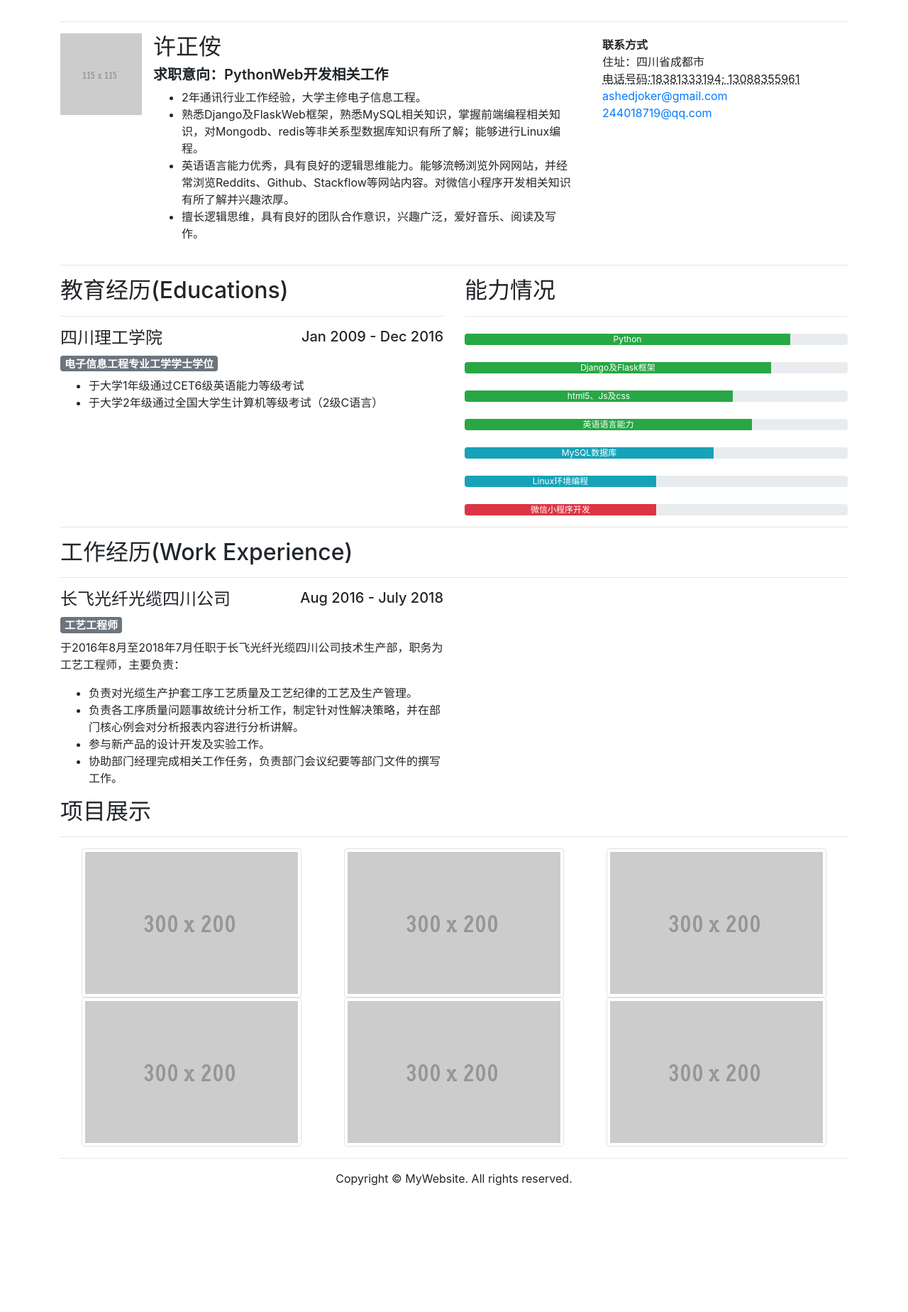
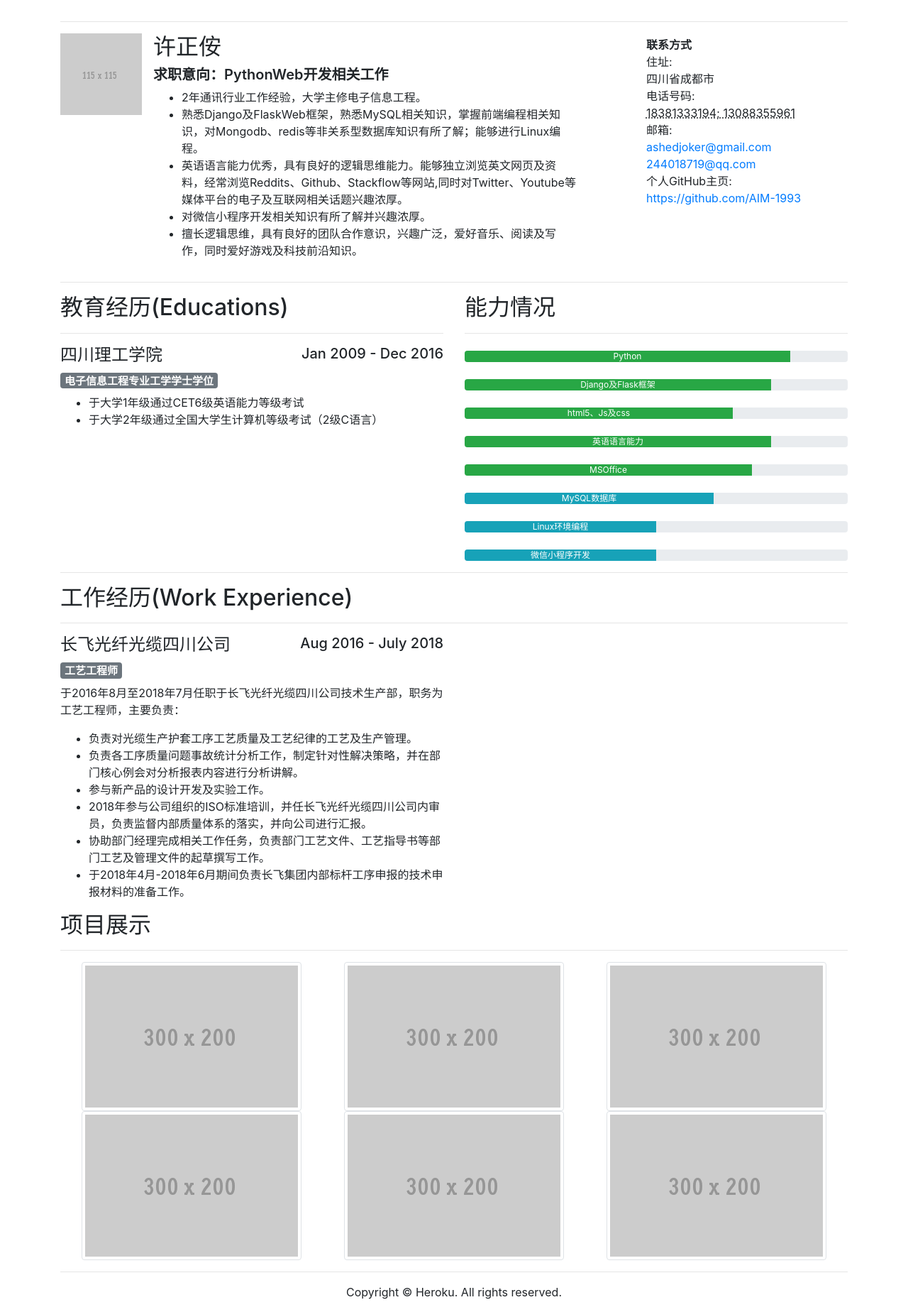
Before and after one commit to AIM-1993/Resume, a Flask app: page / in a window 1280 px wide. Shown: the part 59-1907 px from the top of the page at 71% size. Before the commit the page ends 1729 px from the top, so only its background shows below. Run offline with Flask 2, Linux system fonts and the light colour scheme; some libraries are stand-ins or nearby versions.

Commit message:
内容修改

```diff
--- a/app.py
+++ b/app.py
@@ -19,6 +19,9 @@ def download(filename):
     return send_from_directory(directory, filename, as_attachment=True)
 
 
+@app.route("/items/")
+def items():
+    return render_template("items.html")
 
 if __name__ == "__main__":
     from werkzaug.contrib.fixers import ProxyFix
--- a/templates/resume.html
+++ b/templates/resume.html
@@ -44,8 +44,9 @@
 			   <ul>
               	<li>2年通讯行业工作经验，大学主修电子信息工程。</li>
 				<li>熟悉Django及FlaskWeb框架，熟悉MySQL相关知识，掌握前端编程相关知识，对Mongodb、redis等非关系型数据库知识有所了解；能够进行Linux编程。 </li>
-				<li>英语语言能力优秀，具有良好的逻辑思维能力。能够流畅浏览外网网站，并经常浏览Reddits、Github、Stackflow等网站内容。对微信小程序开发相关知识有所了解并兴趣浓厚。</li>
-				<li>擅长逻辑思维，具有良好的团队合作意识，兴趣广泛，爱好音乐、阅读及写作。</li>
+				<li>英语语言能力优秀，具有良好的逻辑思维能力。能够独立浏览英文网页及资料，经常浏览Reddits、Github、Stackflow等网站,同时对Twitter、Youtube等媒体平台的电子及互联网相关话题兴趣浓厚。</li>
+        <li>对微信小程序开发相关知识有所了解并兴趣浓厚。</li>
+				<li>擅长逻辑思维，具有良好的团队合作意识，兴趣广泛，爱好音乐、阅读及写作，同时爱好游戏及科技前沿知识。</li>
                </ul>
 			</div>
           </div>
@@ -54,10 +55,15 @@
           <div class="row justify-content-md-around m-1">
             <address>
               <strong>联系方式</strong><br>
-              住址：四川省成都市<br>
-              <abbr title="Phone">电话号码:18381333194; 13088355961</abbr>
+              <a>住址:</a><br>
+              四川省成都市<br>
+              <a>电话号码:</a><br>
+              <abbr title="Phone">18381333194; 13088355961</abbr><br>
+              <a>邮箱:</a><br>
               <a href="mailto:#">ashedjoker@gmail.com</a><br>
-			  <a href="mailto:#">244018719@qq.com</a>
+			        <a href="mailto:#">244018719@qq.com</a><br>
+              <a>个人GitHub主页:</a><br>
+              <a href="https://github.com/AIM-1993"> https://github.com/AIM-1993</a>
             </address>
           </div>
         </div>
@@ -94,7 +100,10 @@
             <div class="progress-bar bg-success" role="progressbar" aria-valuenow="70" aria-valuemin="0" aria-valuemax="100" style="width: 70%"> html5、Js及css</div>
           </div>
           <div class="progress mt-4">
-            <div class="progress-bar bg-success" role="progressbar" aria-valuenow="85" aria-valuemin="0" aria-valuemax="100" style="width: 75%"> 英语语言能力</div>
+            <div class="progress-bar bg-success" role="progressbar" aria-valuenow="80" aria-valuemin="0" aria-valuemax="100" style="width: 80%"> 英语语言能力</div>
+          </div>
+          <div class="progress mt-4">
+            <div class="progress-bar bg-success" role="progressbar" aria-valuenow="85" aria-valuemin="0" aria-valuemax="100" style="width: 75%"> MSOffice</div>
           </div>
           <div class="progress mt-4">
             <div class="progress-bar bg-info" role="progressbar" aria-valuenow="55" aria-valuemin="0" aria-valuemax="100" style="width: 65%"> MySQL数据库</div>
@@ -103,8 +112,9 @@
             <div class="progress-bar bg-info" role="progressbar" aria-valuenow="50" aria-valuemin="0" aria-valuemax="100" style="width: 50%"> Linux环境编程</div>
           </div>
           <div class="progress mt-4">
-            <div class="progress-bar bg-danger" role="progressbar" aria-valuenow="50" aria-valuemin="0" aria-valuemax="100" style="width: 50%"> 微信小程序开发</div>
+            <div class="progress-bar bg-info" role="progressbar" aria-valuenow="50" aria-valuemin="0" aria-valuemax="100" style="width: 50%"> 微信小程序开发</div>
           </div>
+
         </div>
       </div>
       <hr>
@@ -124,9 +134,11 @@
           <p>于2016年8月至2018年7月任职于长飞光纤光缆四川公司技术生产部，职务为工艺工程师，主要负责：</p>
           <ul>
             <li>负责对光缆生产护套工序工艺质量及工艺纪律的工艺及生产管理。</li>
-			 <li>负责各工序质量问题事故统计分析工作，制定针对性解决策略，并在部门核心例会对分析报表内容进行分析讲解。</li>
+			      <li>负责各工序质量问题事故统计分析工作，制定针对性解决策略，并在部门核心例会对分析报表内容进行分析讲解。</li>
             <li>参与新产品的设计开发及实验工作。</li>
-            <li>协助部门经理完成相关工作任务，负责部门会议纪要等部门文件的撰写工作。</li>
+            <li>2018年参与公司组织的ISO标准培训，并任长飞光纤光缆四川公司内审员，负责监督内部质量体系的落实，并向公司进行汇报。</li>
+            <li>协助部门经理完成相关工作任务，负责部门工艺文件、工艺指导书等部门工艺及管理文件的起草撰写工作。</li>
+            <li>于2018年4月-2018年6月期间负责长飞集团内部标杆工序申报的技术申报材料的准备工作。</li>
           </ul>
         </div>
 		</div>
@@ -149,7 +161,7 @@
         <div class="container">
           <div class="row">
             <div class="col-12">
-              <p>Copyright © MyWebsite. All rights reserved.</p>
+              <p>Copyright © Heroku. All rights reserved.</p>
             </div>
           </div>
         </div>
```
